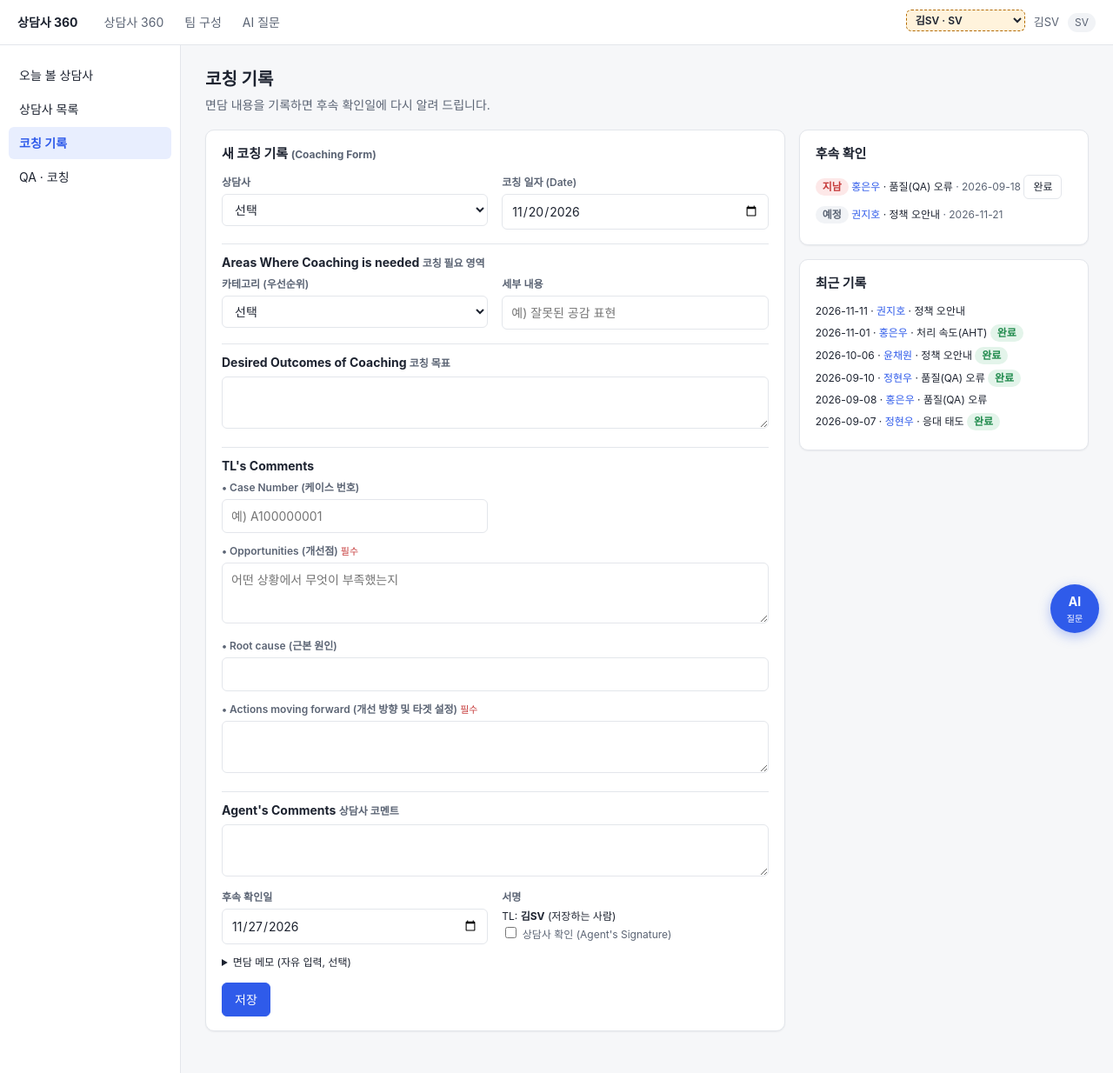
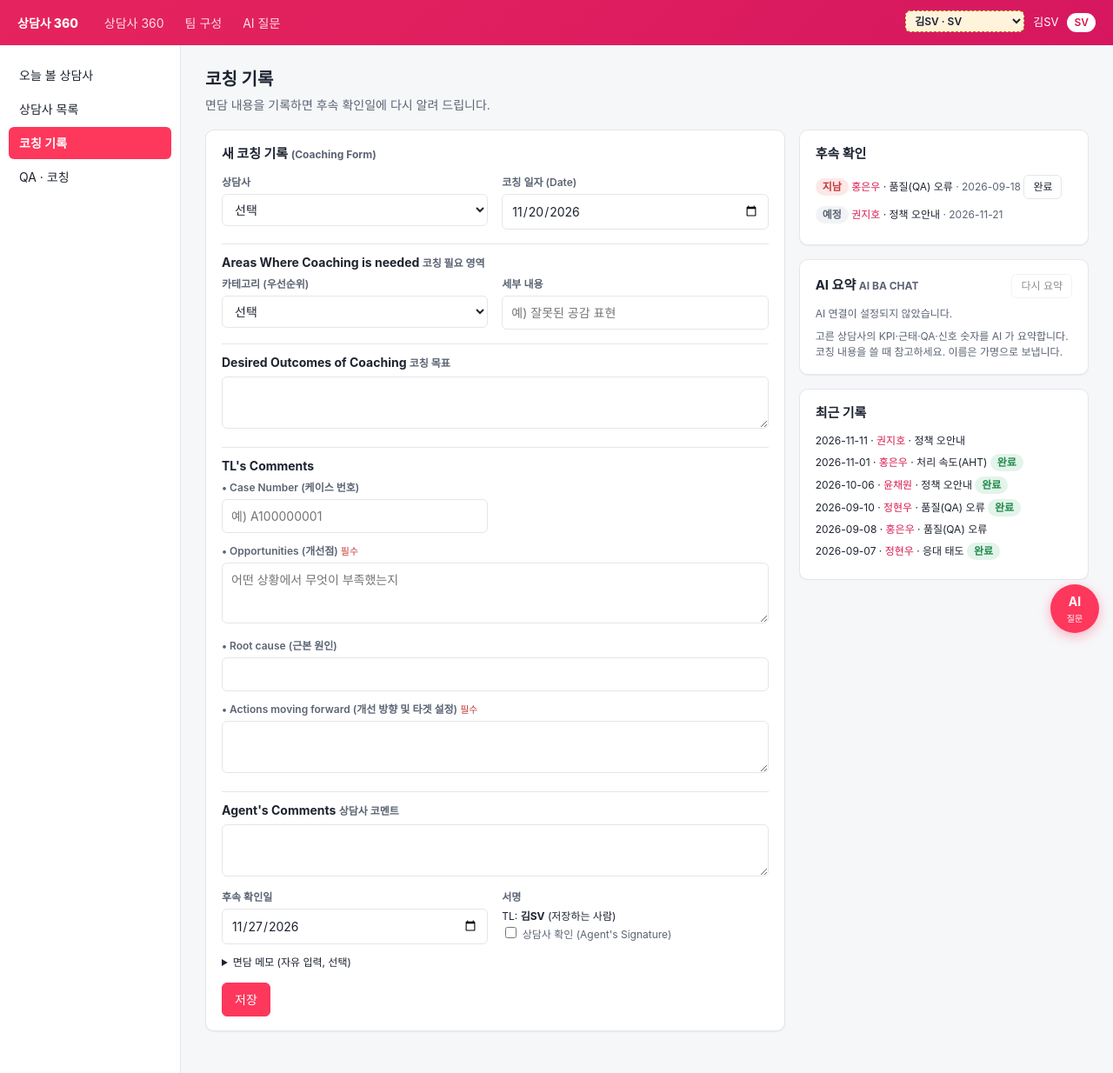
Before and after one commit to CooWo/agent360-web, a FastAPI app: page /agent360/coaching in a window 1280 px wide. Shown: the whole page at 87% size. Run offline with FastAPI, Linux system fonts and the light colour scheme.

Commit message:
K-07 코칭 기록에 AI 요약(고른 상담사 따라감), 브랜드 색 #fe375c (상단바·선택 메뉴·버튼)
Co-Authored-By: Claude Opus 5.5 <noreply@anthropic.com>

```diff
--- a/app/modules/agent360/templates/agent360/_brief.html
+++ b/app/modules/agent360/templates/agent360/_brief.html
@@ -1,13 +1,13 @@
 {# AI 브리핑 카드 — 화면을 열면 자동으로 AI BA CHAT 에 요약을 묻는다 (static/js/app.js 의 .ai-brief). #}
-{% macro ai_brief(title, kind, as_of, agent_id='', note='') %}
-<section class="card ai-brief" data-kind="{{ kind }}" data-agent="{{ agent_id }}" data-asof="{{ as_of }}"
+{% macro ai_brief(title, kind, as_of, agent_id='', note='', follow='') %}
+<section class="card ai-brief" data-kind="{{ kind }}" data-agent="{{ agent_id }}" data-asof="{{ as_of }}" data-follow="{{ follow }}"
          data-enabled="{{ '1' if ai_dock and ai_dock.enabled else '0' }}">
   <div class="ai-brief-head">
     <h2>{{ title }} <span class="muted small">AI BA CHAT</span></h2>
     <button class="btn sm ai-brief-again" type="button" title="캐시 없이 다시 묻기">다시 요약</button>
   </div>
   <div class="ai-brief-body small">
-    {% if ai_dock and ai_dock.enabled %}<div class="muted">요약을 준비하는 중…</div>
+    {% if ai_dock and ai_dock.enabled %}<div class="muted">{{ '상담사를 고르면 요약합니다.' if kind == 'agent' and not agent_id else '요약을 준비하는 중…' }}</div>
     {% else %}<div class="muted">AI 연결이 설정되지 않았습니다.</div>{% endif %}
   </div>
   <p class="ai-brief-meta muted small">{{ note }}</p>
--- a/app/modules/agent360/templates/agent360/coaching.html
+++ b/app/modules/agent360/templates/agent360/coaching.html
@@ -1,4 +1,5 @@
 {% extends "base.html" %}
+{% from "agent360/_brief.html" import ai_brief with context %}
 {% block title %}{{ cfg.title }} · {{ app_title }}{% endblock %}
 {% macro err(k) %}{% if errors.get(k) %}<div class="field-error">{{ errors[k] }}</div>{% endif %}{% endmacro %}
 {% block content %}
@@ -98,7 +99,7 @@
     </form>
   </section>
 
-  <aside class="stack">
+  <aside class="stack rail">
     <section class="card">
       <h2>후속 확인</h2>
       {% for c in followups.overdue %}
@@ -116,6 +117,8 @@
       {% endfor %}
       {% if not followups.overdue and not followups.soon %}<div class="muted small">7일 안 후속 확인이 없습니다.</div>{% endif %}
     </section>
+    {{ ai_brief("AI 요약", "agent", as_of, form.agent_id, follow="#agent_id",
+                note="고른 상담사의 KPI·근태·QA·신호 숫자를 AI 가 요약합니다. 코칭 내용을 쓸 때 참고하세요. 이름은 가명으로 보냅니다.") }}
     <section class="card">
       <h2>최근 기록</h2>
       {% for c in recent[:10] %}
--- a/app/static/css/app.css
+++ b/app/static/css/app.css
@@ -2,7 +2,7 @@
 * { box-sizing: border-box; }
 html, body { margin: 0; }
 body { font-family: var(--font); color: var(--text); background: var(--bg); font-size: 14px; line-height: 1.5; }
-a { color: var(--primary); text-decoration: none; }
+a { color: var(--primary-strong); text-decoration: none; }
 a:hover { text-decoration: underline; }
 h1 { font-size: 20px; margin: 0; }
 h2 { font-size: 15px; margin: 0 0 12px; }
@@ -14,19 +14,22 @@ h3 { font-size: 14px; margin: 0 0 8px; }
 
 /* 레이아웃 */
 .topbar { height: 52px; display: flex; align-items: center; gap: 20px; padding: 0 20px;
-  background: var(--surface); border-bottom: 1px solid var(--border); position: sticky; top: 0; z-index: 10; }
-.brand { font-weight: 700; color: var(--text); }
+  background: var(--brand-bar); border-bottom: 0; position: sticky; top: 0; z-index: 10; }
+.brand { font-weight: 800; color: var(--on-primary); }
+.brand:hover { text-decoration: none; }
 .modnav { display: flex; gap: 4px; flex: 1; }
-.modnav a { padding: 6px 10px; border-radius: var(--radius-sm); color: var(--text-2); }
-.modnav a.current { background: var(--primary-weak); color: var(--primary); font-weight: 600; }
-.who { display: flex; align-items: center; gap: 10px; color: var(--text-2); font-size: 13px; }
-.role { padding: 2px 8px; border-radius: 999px; background: var(--surface-2); font-size: 12px; }
+.modnav a { padding: 6px 10px; border-radius: var(--radius-sm); color: var(--on-primary-dim); }
+.modnav a:hover { background: var(--on-primary-hover); color: var(--on-primary); text-decoration: none; }
+.modnav a.current { background: var(--on-primary); color: var(--primary-strong); font-weight: 700; }
+.who { display: flex; align-items: center; gap: 10px; color: var(--on-primary); font-size: 13px; }
+.role { padding: 2px 8px; border-radius: 999px; background: var(--on-primary); color: var(--primary-strong); font-size: 12px; font-weight: 600; }
 .devswitch select { font: inherit; font-size: 12px; padding: 3px 6px; border: 1px dashed var(--warn); border-radius: var(--radius-sm); background: var(--warn-weak); }
 .layout { display: grid; grid-template-columns: var(--side-w) 1fr; min-height: calc(100vh - 52px); }
 .side { background: var(--surface); border-right: 1px solid var(--border); padding: 16px 10px; }
 .side a { display: block; padding: 8px 12px; border-radius: var(--radius-sm); color: var(--text); margin-bottom: 2px; }
-.side a.active { background: var(--primary-weak); color: var(--primary); font-weight: 600; }
-.side a:hover { background: var(--surface-2); text-decoration: none; }
+.side a.active { background: var(--primary); color: var(--on-primary); font-weight: 600; }
+.side a:hover { background: var(--primary-weak); text-decoration: none; }
+.side a.active:hover { background: var(--primary); }
 main { padding: 24px 28px 48px; max-width: 1280px; }
 .page-head { display: flex; align-items: flex-end; justify-content: space-between; gap: 16px; margin-bottom: 18px; }
 .page-head p { margin: 4px 0 0; }
@@ -128,15 +131,15 @@ input:focus, select:focus, textarea:focus { outline: 2px solid var(--primary-wea
 .has-error input, .has-error select, .has-error textarea { border-color: var(--danger); }
 .btn { font: inherit; display: inline-flex; align-items: center; gap: 6px; padding: 8px 14px; border-radius: var(--radius-sm);
   border: 1px solid var(--border); background: var(--surface); color: var(--text); cursor: pointer; }
-.btn:hover { text-decoration: none; background: var(--surface-2); }
-.btn.primary { background: var(--primary); border-color: var(--primary); color: #fff; }
+.btn:hover { text-decoration: none; background: var(--primary-weak); border-color: var(--primary); }
+.btn.primary { background: var(--primary); border-color: var(--primary); color: var(--on-primary); }
 .btn.primary:hover { filter: brightness(.95); }
 .btn.sm { padding: 4px 10px; font-size: 12px; }
 .btn[disabled] { opacity: .5; cursor: not-allowed; }
 .toolbar { display: flex; gap: 8px; align-items: center; flex-wrap: wrap; }
 .toolbar input, .toolbar select { width: auto; min-width: 180px; }
 
-.notice { padding: 10px 14px; border-radius: var(--radius-sm); background: var(--primary-weak); color: var(--primary); margin-bottom: 16px; }
+.notice { padding: 10px 14px; border-radius: var(--radius-sm); background: var(--primary-weak); color: var(--primary-strong); margin-bottom: 16px; }
 .notice.ok { background: var(--ok-weak); color: var(--ok); }
 .locked { color: var(--text-3); font-size: 13px; padding: 12px 0; }
 .empty { color: var(--text-3); padding: 18px 0; text-align: center; }
@@ -162,7 +165,7 @@ input:focus, select:focus, textarea:focus { outline: 2px solid var(--primary-wea
 .ai-examples { display: flex; flex-wrap: wrap; gap: 6px; margin-top: 10px; }
 .chip-btn { font: inherit; font-size: 12px; padding: 4px 10px; border-radius: 999px; border: 1px solid var(--border);
   background: var(--surface-2); color: var(--text); cursor: pointer; }
-.chip-btn:hover { border-color: var(--primary); color: var(--primary); }
+.chip-btn:hover { border-color: var(--primary); color: var(--primary-strong); }
 .ai-msg { border-radius: var(--radius); padding: 10px 14px; line-height: 1.65; }
 .ai-msg.q { align-self: flex-end; max-width: 80%; background: var(--primary-weak); white-space: pre-wrap; }
 .ai-msg.a { background: var(--surface); border: 1px solid var(--border); }
@@ -208,7 +211,7 @@ input:focus, select:focus, textarea:focus { outline: 2px solid var(--primary-wea
 .ai-dock-open { display: none; }
 .ai-closed .ai-dock-open { display: flex; flex-direction: column; align-items: center; gap: 2px; position: fixed; right: 16px; bottom: 72px;
   z-index: 20; width: 56px; height: 56px; justify-content: center; border-radius: 50%; border: none; cursor: pointer;
-  background: var(--primary); color: #fff; font: inherit; font-weight: 700; font-size: 14px; box-shadow: 0 4px 14px rgba(47, 91, 234, .35); }
+  background: var(--primary); color: #fff; font: inherit; font-weight: 700; font-size: 14px; box-shadow: 0 4px 14px var(--primary-shadow); }
 .ai-dock-open span { font-size: 10px; font-weight: 500; }
 @media (max-width: 1439px) {
   .layout.with-ai, .ai-closed .layout.with-ai { grid-template-columns: var(--side-w) minmax(0, 1fr); }
--- a/app/static/css/tokens.css
+++ b/app/static/css/tokens.css
@@ -11,8 +11,15 @@
   --text-2: #5b6474;
   --text-3: #8a93a3;
 
-  --primary: #2f5bea;
-  --primary-weak: #e8eefe;
+  /* 브랜드 색 (KR WBR 표지) — 상단바·선택된 메뉴·버튼 */
+  --primary: #fe375c;
+  --primary-strong: #d81b4f;      /* 흰 바탕 위 글자·링크 (읽기 쉬운 진한 쪽) */
+  --primary-weak: #ffe9ee;
+  --primary-shadow: rgba(254, 55, 92, .35);
+  --brand-bar: linear-gradient(135deg, #e5245e 0%, #d6175f 100%);
+  --on-primary: #ffffff;
+  --on-primary-dim: rgba(255, 255, 255, .85);
+  --on-primary-hover: rgba(255, 255, 255, .14);
   --ok: #1f8a4c;
   --ok-weak: #e3f4ea;
   --warn: #b26a00;
--- a/app/static/js/app.js
+++ b/app/static/js/app.js
@@ -121,31 +121,42 @@
   document.querySelectorAll('.ai-brief').forEach(function (card) {
     var body = card.querySelector('.ai-brief-body'), meta = card.querySelector('.ai-brief-meta');
     var again = card.querySelector('.ai-brief-again'), note = meta.textContent;
-    var key = 'a360.brief.' + card.dataset.kind + '.' + (card.dataset.agent || '') + '.' + card.dataset.asof;
+    function key() { return 'a360.brief.' + card.dataset.kind + '.' + (card.dataset.agent || '') + '.' + card.dataset.asof; }
     if (card.dataset.enabled !== '1') { again.disabled = true; return; }
+    var seq = 0;
     function show(b) {
       body.innerHTML = b.html;
       meta.textContent = (b.cached ? '저장된 요약 · ' : '') + b.asked_at + ' 요약 · ' + b.secs + '초 · ' + note;
     }
     function run(refresh) {
-      var t0 = Date.now(); again.disabled = true;
+      var t0 = Date.now(), my = ++seq, k = key(); again.disabled = true;
       body.innerHTML = '<div class="ai-wait">AI 가 요약하는 중… <span class="ai-sec">0</span>초 (보통 20초~1분)</div>';
       var timer = setInterval(function () { var s = body.querySelector('.ai-sec'); if (s) s.textContent = Math.round((Date.now() - t0) / 1000); }, 1000);
       fetch('/api/agent360/briefing', { method: 'POST', headers: { 'Content-Type': 'application/json' },
         body: JSON.stringify({ kind: card.dataset.kind, agent_id: card.dataset.agent || null, refresh: !!refresh }) })
         .then(function (r) { return r.json().then(function (j) { return { ok: r.ok, body: j }; }); })
         .then(function (res) {
+          if (my !== seq) return;                                   // 그사이 다른 상담사를 고름
           if (!res.ok) { body.innerHTML = '<div class="ai-msg err">' + esc(res.body.detail || '요약을 받지 못했습니다.') + '</div>'; return; }
           show(res.body);
-          try { sessionStorage.setItem(key, JSON.stringify(res.body)); } catch (e) {}
+          try { sessionStorage.setItem(k, JSON.stringify(res.body)); } catch (e) {}
         })
         .catch(function () { body.innerHTML = '<div class="ai-msg err">네트워크 오류로 요약을 받지 못했습니다.</div>'; })
-        .then(function () { clearInterval(timer); again.disabled = false; });
+        .then(function () { clearInterval(timer); if (my === seq) again.disabled = false; });
+    }
+    function start() {
+      if (card.dataset.kind === 'agent' && !card.dataset.agent) {
+        seq++; again.disabled = true; meta.textContent = note;
+        body.innerHTML = '<div class="muted">상담사를 고르면 요약합니다.</div>'; return;
+      }
+      var saved = null;
+      try { saved = JSON.parse(sessionStorage.getItem(key())); } catch (e) {}
+      if (saved && saved.html) { seq++; again.disabled = false; show(Object.assign(saved, { cached: true })); } else run(false);
     }
     again.addEventListener('click', function () { run(true); });
-    var saved = null;
-    try { saved = JSON.parse(sessionStorage.getItem(key)); } catch (e) {}
-    if (saved && saved.html) show(Object.assign(saved, { cached: true })); else run(false);
+    var sel = card.dataset.follow && document.querySelector(card.dataset.follow);   // 코칭 기록: 고른 상담사를 따라감
+    if (sel) sel.addEventListener('change', function () { card.dataset.agent = sel.value; start(); });
+    start();
   });
 
   // 사용자 전환(local 전용)
```
Also changed, not shown: tests/test_agent360_briefing.py (+2 -0 lines).
